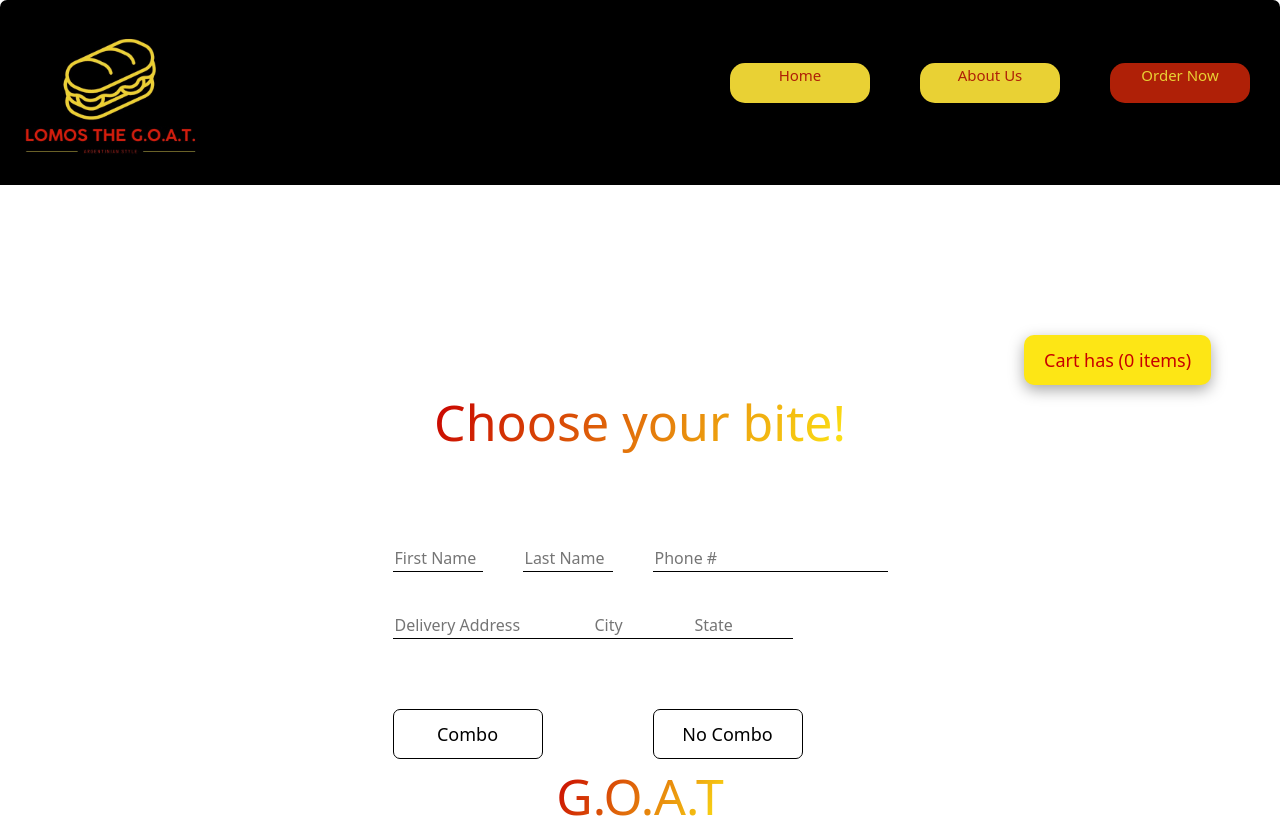
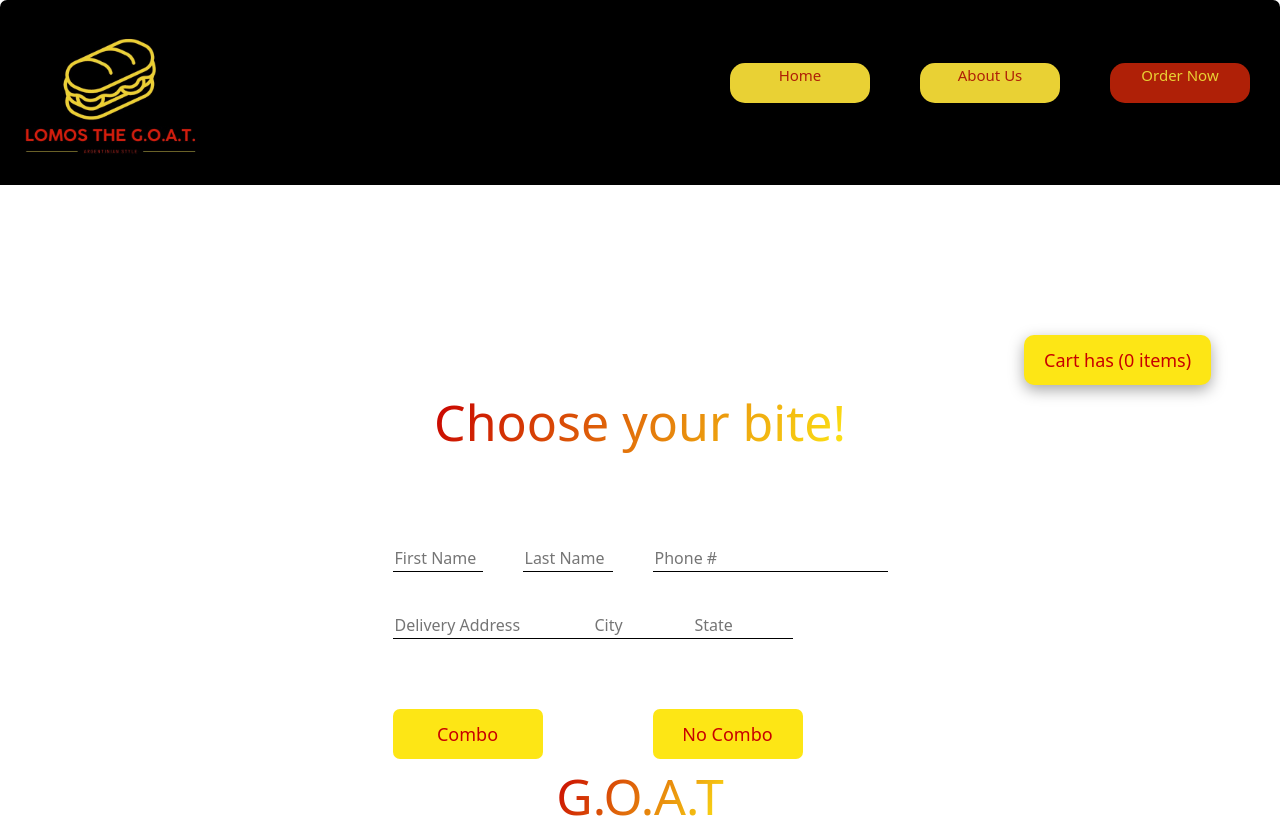
Before and after one commit to JorgeLG87/Lomos-the-G.O.A.T, a React (Vite) app: page /order-now in a window 1280 px wide. Shown: the top 818 px of the page. Built offline with nearby package versions, Linux system fonts and the light colour scheme; the HTML template or start-up script is replaced by a standard one.

Commit message:
CSS Styling

```diff
--- a/src/Components/Form.css
+++ b/src/Components/Form.css
@@ -159,8 +159,9 @@
     font-size: 18px;
     height: 50px;
     border: none;
-    border: 1px solid black;
-    background-color: white;
+    /* border: 1px solid black; */
+    background-color: rgb(253, 230, 21);
+    color: rgb(200, 0, 0);
     border-radius: 7px;
     @media (width < 450px) {
         display: block;
@@ -180,8 +181,9 @@
     font-size: 18px;
     height: 50px;
     border: none;
-    border: 1px solid black;
-    background-color: white;
+    /* border: 1px solid black; */
+    background-color: rgb(253, 230, 21);
+    color: rgb(200, 0, 0);
     border-radius: 7px;
     @media (width < 450px) {
         display: block;
@@ -193,25 +195,25 @@
 
 .combo-btn2:hover {
     cursor:pointer;
+    /* background-color: #fffad7; */
+    /* color: red; */
+}
+/* .combo-btn2:active {
     background-color: #fffad7;
-    color: red;
-}
-.combo-btn2:active {
-    background-color: #fffad7;
-}
+} */
 
 
 
 
 .combo-btn:hover {
     cursor:pointer;
-    background-color: #fffad7;
-    color: red;
+    /* background-color: #E9D134; */
+    /* color: red; */
 }
 
-.combo-btn:active {
-    background-color: #fffad7;
-}
+/* .combo-btn:active {
+    background-color: #E9D134;
+} */
 
 
 input::-webkit-outer-spin-button,
--- a/src/Components/SocialMedia.css
+++ b/src/Components/SocialMedia.css
@@ -10,7 +10,8 @@
 }
 
 .socialmedia-container {
-    position: relative;
+    position: absolute;
+    margin-left: -50px;
 }
 
 .socialmedia-box {
@@ -30,8 +31,20 @@
     }
 }
 
+.company-text-container {
+    display: flex;
+    justify-content: flex-end;
+    border: 1px solid white;
+    margin-top: 95px;
+    padding-bottom: 0px;
+
+}
+
 .company-text {
+    display: flex;
+    position: absolute;
     color: #E9D134;
+    margin-top: 190px;
 
 
 }
--- a/src/Components/SocialMedia.jsx
+++ b/src/Components/SocialMedia.jsx
@@ -5,13 +5,13 @@ export default function SocialMedia() {
     return (
         <div className="socialmedia-box">
             <div className="socialmedia-container">
-            <a href="https://www.instagram.com/lomostheg.o.a.t/"><img className="instagram" src="https://img.icons8.com/color/144/instagram-new--v1.png" alt="instagram-new--v1" /></a>
-            <a href="https://www.facebook.com/people/Lomos-The-G-o-a-t/61559046853292/"><img className="facebook" src="https://img.icons8.com/color/144/facebook-new.png" alt="facebook-new"/></a>
-            <a href="https://www.tiktok.com/@lomostheg.o.a.t?lang=en"><img className="tiktok" src="https://img.icons8.com/color/144/tiktok--v1.png" alt="tiktok--v1"/></a>
+                <a href="https://www.instagram.com/lomostheg.o.a.t/"><img className="instagram" src="https://img.icons8.com/color/144/instagram-new--v1.png" alt="instagram-new--v1" /></a>
+                <a href="https://www.facebook.com/people/Lomos-The-G-o-a-t/61559046853292/"><img className="facebook" src="https://img.icons8.com/color/144/facebook-new.png" alt="facebook-new"/></a>
+                <a href="https://www.tiktok.com/@lomostheg.o.a.t?lang=en"><img className="tiktok" src="https://img.icons8.com/color/144/tiktok--v1.png" alt="tiktok--v1"/></a>
             </div>
-            <div className="company-text-container">
+            {/* <div className="company-text-container"> */}
                 <p className="company-text">Lomos The G.O.A.T - Est. 2024</p>
-            </div>
+            {/* </div> */}
         </div>
     )
 }
```
